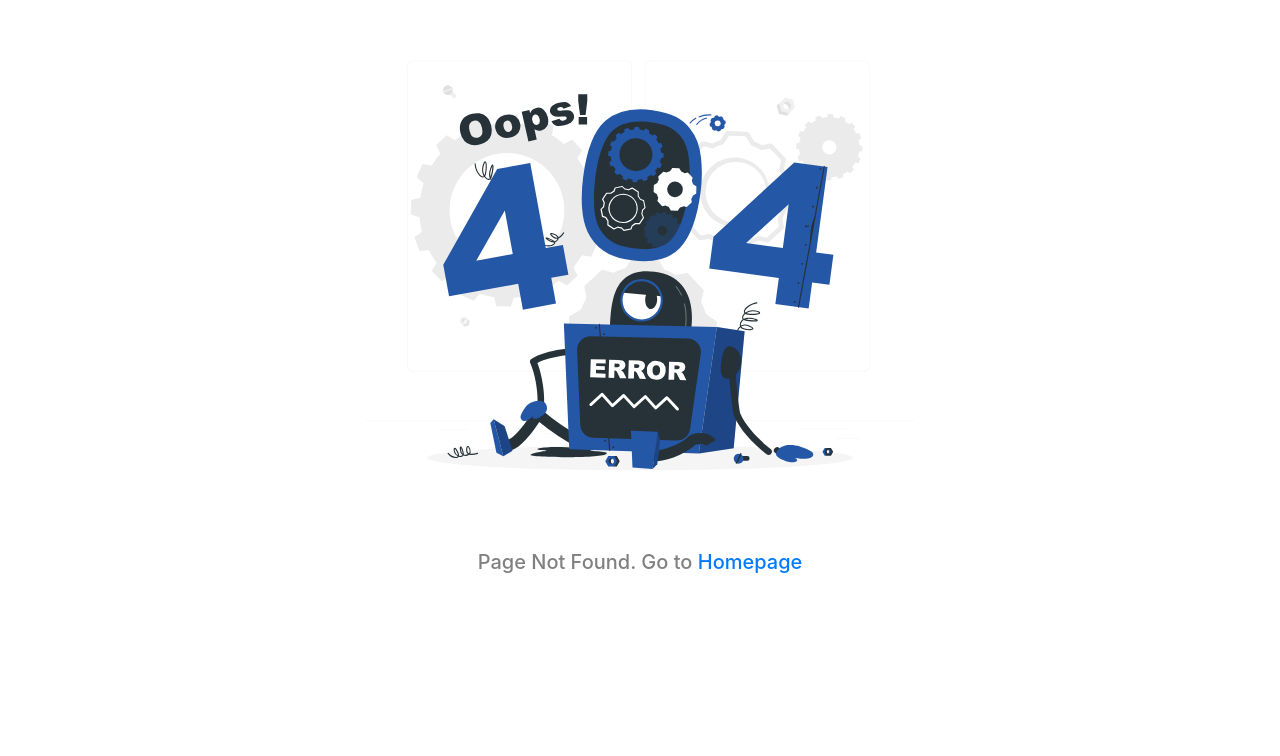
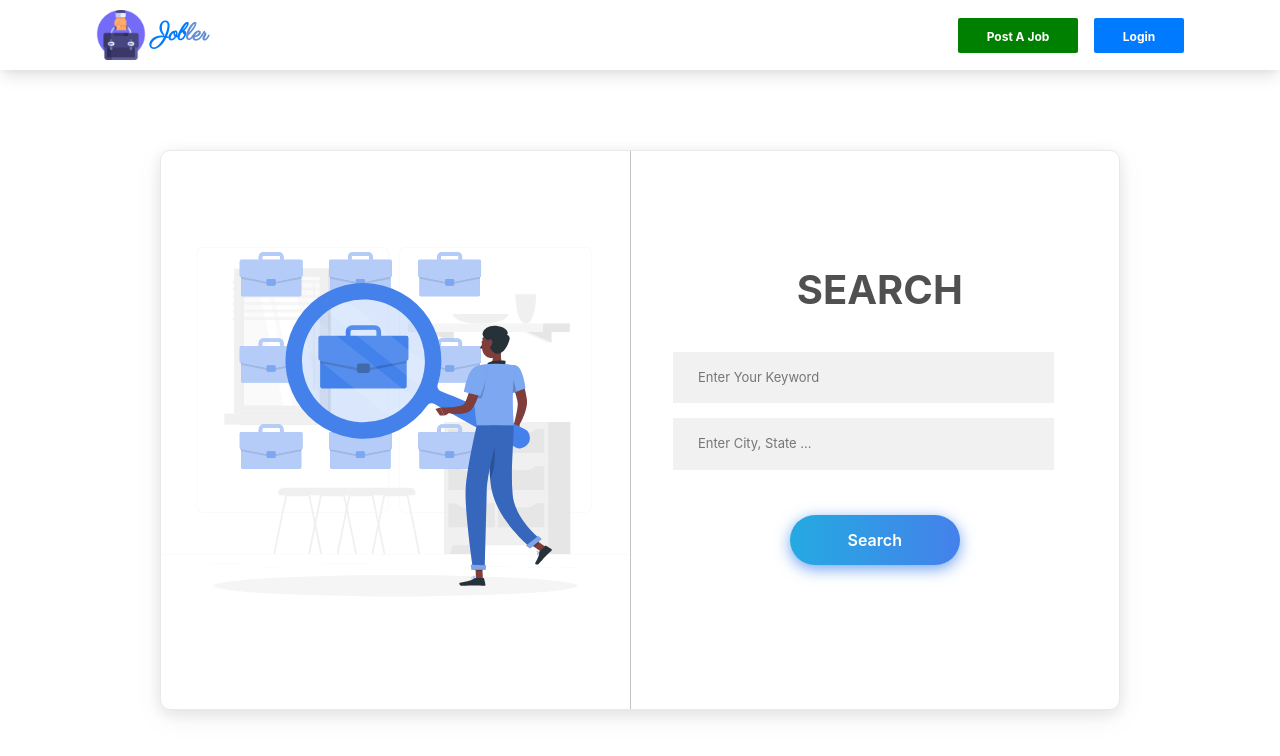
Before and after one commit to Tiberiu9/Jobler, a Next.js app in the folder frontend/: page /search in a window 1280 px wide. Before the commit this address had no page. Shown: the top 756 px of the page. Built offline with nearby package versions, Linux system fonts and the light colour scheme.

Commit message:
Add job search functionality

```diff
--- a/frontend/components/Home.js
+++ b/frontend/components/Home.js
@@ -1,10 +1,14 @@
 import React from 'react'
 import Link from "next/link";
 import JobItem from "@/components/job/JobItem";
+import {useRouter} from "next/router";
 
 const Home = ({ data }) => {
 
   const {jobs, count, resPerPage} = data
+
+  const router = useRouter()
+  const {keyword} = router.query
 
   return (
     <div className="container container-fluid">
@@ -15,7 +19,9 @@ const Home = ({ data }) => {
 
         <div className="col-xl-9 col-lg-8 content-left-offset">
           <div className="my-5">
-            <h4 className="page-title">Latest Jobs</h4>
+            <h4 className="page-title">
+              {keyword ? `${count} Results for ${keyword}` : "Latest Jobs"}
+            </h4>
             <Link href="/stats">
               <button className="btn btn-secondary float-right stats_btn">
                 Get Topic stats
--- /dev/null
+++ b/frontend/components/layout/Search.js
@@ -0,0 +1,72 @@
+import React, { useState } from "react";
+import Image from "next/image";
+import { useRouter } from "next/router";
+
+const Search = () => {
+
+  const [keyword, setKeyword] = useState("");
+  const [location, setLocation] = useState("");
+
+  const router = useRouter();
+
+  const submitHandler = (e) => {
+    e.preventDefault();
+
+    if (keyword) {
+      let searchQuery = `/?keyword=${keyword}`;
+      if (location) searchQuery = searchQuery.concat(`&location=${location}`);
+      router.push(searchQuery);
+    } else {
+      router.push("/");
+    }
+  };
+
+  return (
+    <div className="modalMask">
+      <div className="modalWrapper">
+        <div className="left">
+          <div style={{ width: "100%", height: "100%", position: "relative" }}>
+            <Image src="/images/job-search.svg" alt="search" layout="fill" />
+          </div>
+        </div>
+        <div className="right">
+          <div className="rightContentWrapper">
+            <div className="headerWrapper">
+              <h2> SEARCH</h2>
+            </div>
+            <form className="form" onSubmit={submitHandler}>
+              <div className="inputWrapper">
+                <div className="inputBox">
+                  <i aria-hidden className="fas fa-search"></i>
+                  <input
+                    type="text"
+                    placeholder="Enter Your Keyword"
+                    value={keyword}
+                    onChange={(e) => setKeyword(e.target.value)}
+                    required
+                  />
+                </div>
+                <div className="inputBox">
+                  <i aria-hidden className="fas fa-industry"></i>
+                  <input
+                    type="text"
+                    placeholder="Enter City, State ..."
+                    value={location}
+                    onChange={(e) => setLocation(e.target.value)}
+                  />
+                </div>
+              </div>
+              <div className="searchButtonWrapper">
+                <button type="submit" className="searchButton">
+                  Search
+                </button>
+              </div>
+            </form>
+          </div>
+        </div>
+      </div>
+    </div>
+  );
+};
+
+export default Search;
--- a/frontend/pages/index.js
+++ b/frontend/pages/index.js
@@ -28,8 +28,13 @@ export default function Index({data}) {
   );
 }
 
-export async function getServerSideProps() {
-  const res = await axios.get(`${process.env.API_URL}/api/jobs/`)
+export async function getServerSideProps({query}) {
+  const keyword = query.keyword || ""
+  const location = query.location || ""
+
+  const queryStr = `?keyword=${keyword}&location=${location}`
+
+  const res = await axios.get(`${process.env.API_URL}/api/jobs/${queryStr}`)
   const data = res.data
 
   return { props: { data } }
--- /dev/null
+++ b/frontend/pages/search.js
@@ -0,0 +1,14 @@
+import Layout from "@/components/layout/Layout";
+import Search from "@/components/layout/Search";
+
+
+export default function SearchPage() {
+
+  return (
+    <Layout title="Search your job">
+
+      <Search/>
+
+    </Layout>
+  );
+}
```
